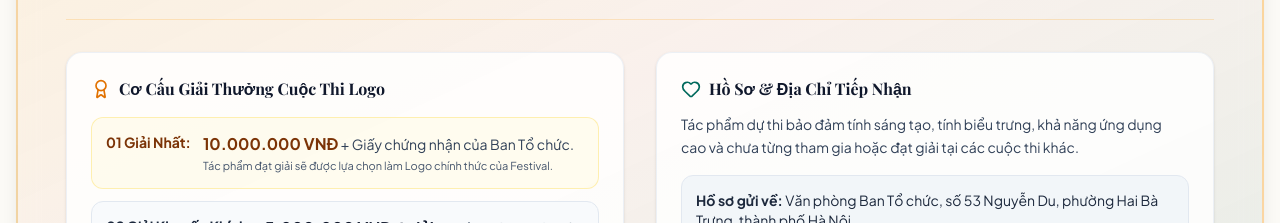
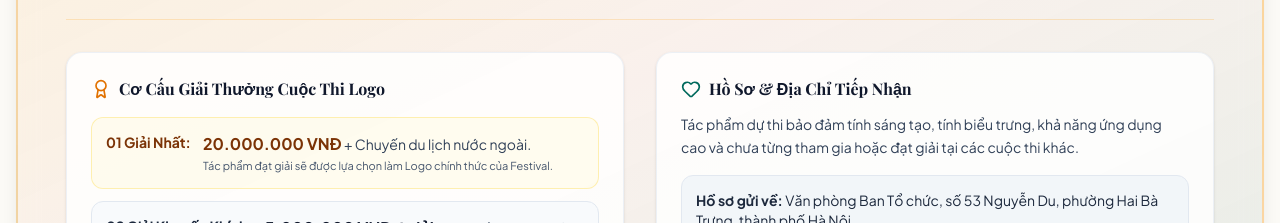
Before and after one commit to dev-adt/dan-vu, a Next.js app: page / in a window 1280 px wide. Shown: the part 1600-1823 px from the top of the page. Built offline with nearby package versions, Linux system fonts and the light colour scheme; no server answers; the database is empty; a web font is replaced by a local one.

Commit message:
change contest award information

```diff
--- a/src/components/HomeClient.tsx
+++ b/src/components/HomeClient.tsx
@@ -340,14 +340,14 @@ export default function HomeClient() {
                 <li className="flex items-start gap-3 bg-amber-50/80 p-3.5 rounded-xl border border-amber-200/60">
                   <span className="font-bold text-amber-900 shrink-0">01 Giải Nhất:</span>
                   <div>
-                    <strong className="text-amber-900 text-base">10.000.000 VNĐ</strong> + Giấy chứng nhận của Ban Tổ chức.
+                    <strong className="text-amber-900 text-base">20.000.000 VNĐ</strong> + Chuyến du lịch nước ngoài.
                     <p className="text-[11px] text-slate-600 mt-0.5">Tác phẩm đạt giải sẽ được lựa chọn làm Logo chính thức của Festival.</p>
                   </div>
                 </li>
                 <li className="flex items-start gap-3 bg-slate-50 p-3.5 rounded-xl border border-slate-200">
                   <span className="font-bold text-slate-800 shrink-0">02 Giải Khuyến Khích:</span>
                   <div>
-                    <strong className="text-slate-900 text-base">5.000.000 VNĐ / giải</strong> + Giấy chứng nhận của Ban Tổ chức.
+                    <strong className="text-slate-900 text-base">5.000.000 VNĐ / giải</strong> + Chuyến du lịch Điện Biên.
                   </div>
                 </li>
               </ul>
```
